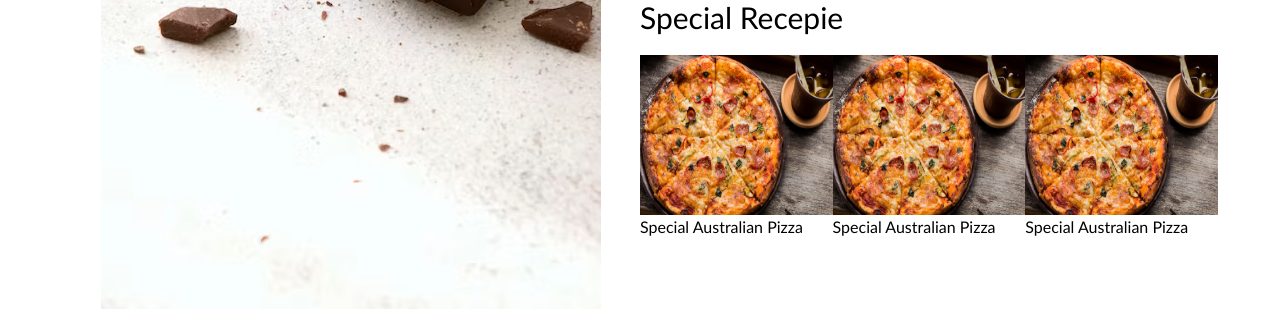
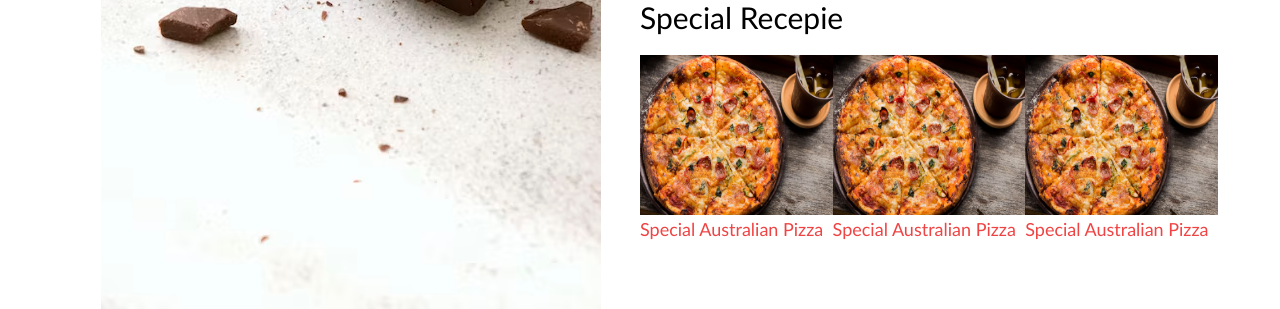
Before and after one commit to Avinashshiyani/resto, a PHP site: page / in a window 1280 px wide. Shown: the part 1203-1512 px from the top of the page. Run offline with PHP 8.4, Linux system fonts and the light colour scheme; some libraries are stand-ins or nearby versions; some web fonts are replaced.

Commit message:
some changes in p tags in about us section

```diff
--- a/index.php
+++ b/index.php
@@ -119,17 +119,17 @@
                             <!-- for grid items -->
                             <div class="grid">
                                 <img src="./images/pizza.avif" alt="image" class="w-56 h-40">
-                                <p>Special Australian Pizza</p>
+                                <p class="text-red-500 text-lg">Special Australian Pizza</p>
                             </div>
                             <!-- for grid items -->
                             <div class="grid">
                                 <img src="./images/pizza.avif" alt="image" class="w-56 h-40">
-                                <p>Special Australian Pizza</p>
+                                <p class="text-red-500 text-lg">Special Australian Pizza</p>
                             </div>
                             <!-- for grid items -->
                             <div class="grid">
                                 <img src="./images/pizza.avif" alt="image" class="w-56 h-40">
-                                <p>Special Australian Pizza</p>
+                                <p class="text-red-500 text-lg">Special Australian Pizza</p>
                             </div>
                         </div>
                     </div>
```
